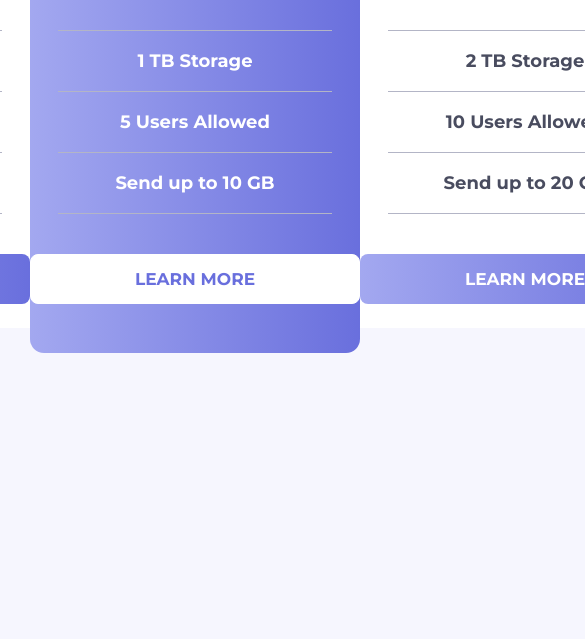
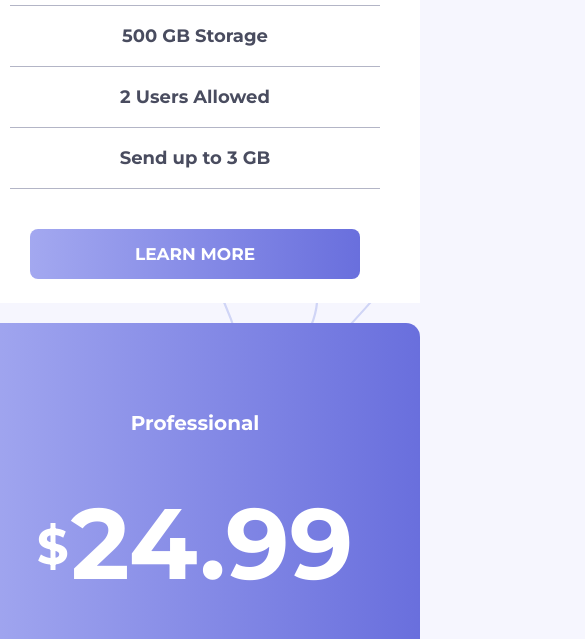
Before and after one commit to juanramonrodriguez/componente-precios, a plain HTML site: page index.html in a window 390 px wide. Shown: the part 511-1150 px from the top of the page, 585 px wide, since content can reach past the window. Before the commit the page ends 872 px from the top, so only its background shows below. Drawn offline with Linux system fonts and the light colour scheme; a web font is replaced by a local one.

Commit message:
media queris

```diff
--- a/style.css
+++ b/style.css
@@ -129,6 +129,14 @@ layaout{
     margin-top: 70px;
     position: relative;
   }
+  @media (max-width: 1100px) {
+    .containerCards{
+      flex-direction: column;
+      gap: 20px;
+    }
+  }
+
+
   .card-basic,
   .card-master,
   .card-professional{
```
